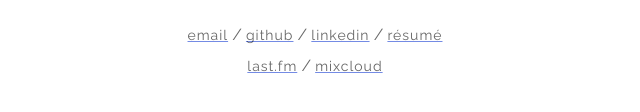
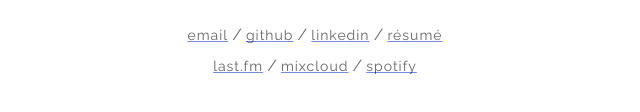
Before and after one commit to adamgrieger/adamgrieger.com, a plain HTML site: page public/index.html in a window 1280 px wide. Shown: the part 546-658 px from the top of the page, 325-965 px from the left. Drawn offline with Linux system fonts and the light colour scheme.

Commit message:
Add Spotify

```diff
--- a/public/index.html
+++ b/public/index.html
@@ -44,6 +44,8 @@
           <a href="https://www.last.fm/user/chewhawka">last.fm</a>
           <span>/</span>
           <a href="https://www.mixcloud.com/adamgrieger">mixcloud</a>
+          <span>/</span>
+          <a href="https://open.spotify.com/user/griegs">spotify</a>
         </nav>
       </section>
     </main>
```
